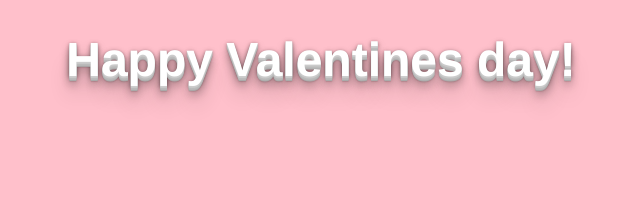
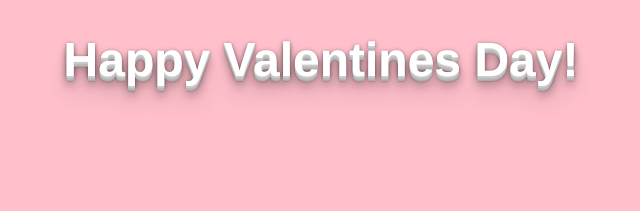
Before and after one commit to sean1harris/valentinewebsite, a plain HTML site: page index.html in a window 1280 px wide. Shown: the top 211 px of the page, 319-959 px from the left. Drawn offline with Linux system fonts and the light colour scheme; a web font is replaced by a local one.

Commit message:
Update index.html

```diff
--- a/index.html
+++ b/index.html
@@ -15,7 +15,7 @@
     <body>
         <div class="w3-row">
   <div class="w3-green w3-container w3-threequarter">
-    <h1 class=hit-the-floor> Happy Valentines day!</h1>
+    <h1 class=hit-the-floor> Happy Valentines Day!</h1>
         <br>
         <p> I've had a CRUSH on you for a while now...</p>
         <img src="crush.jpg" alt="orange crush bottle" class="center">
```
